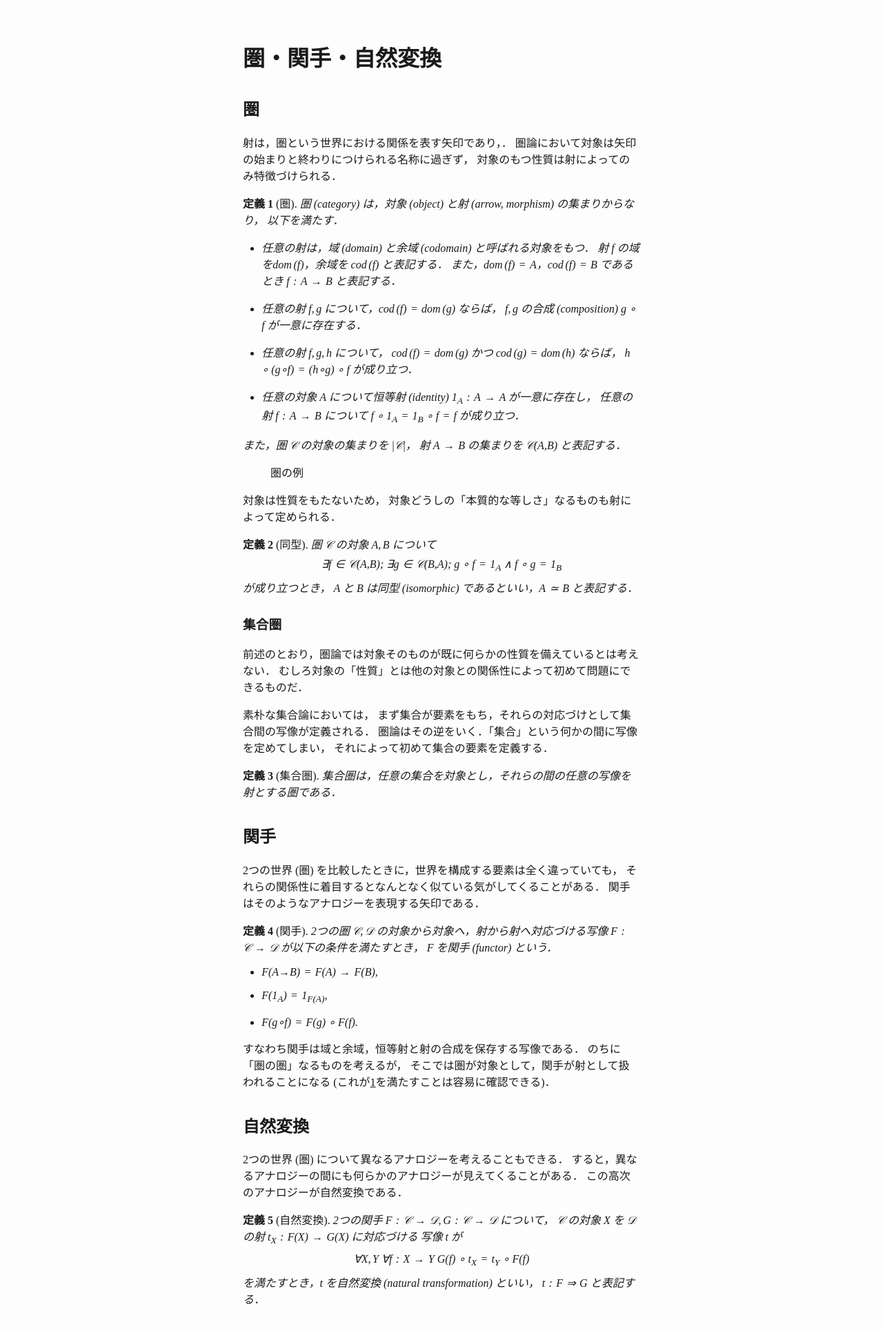
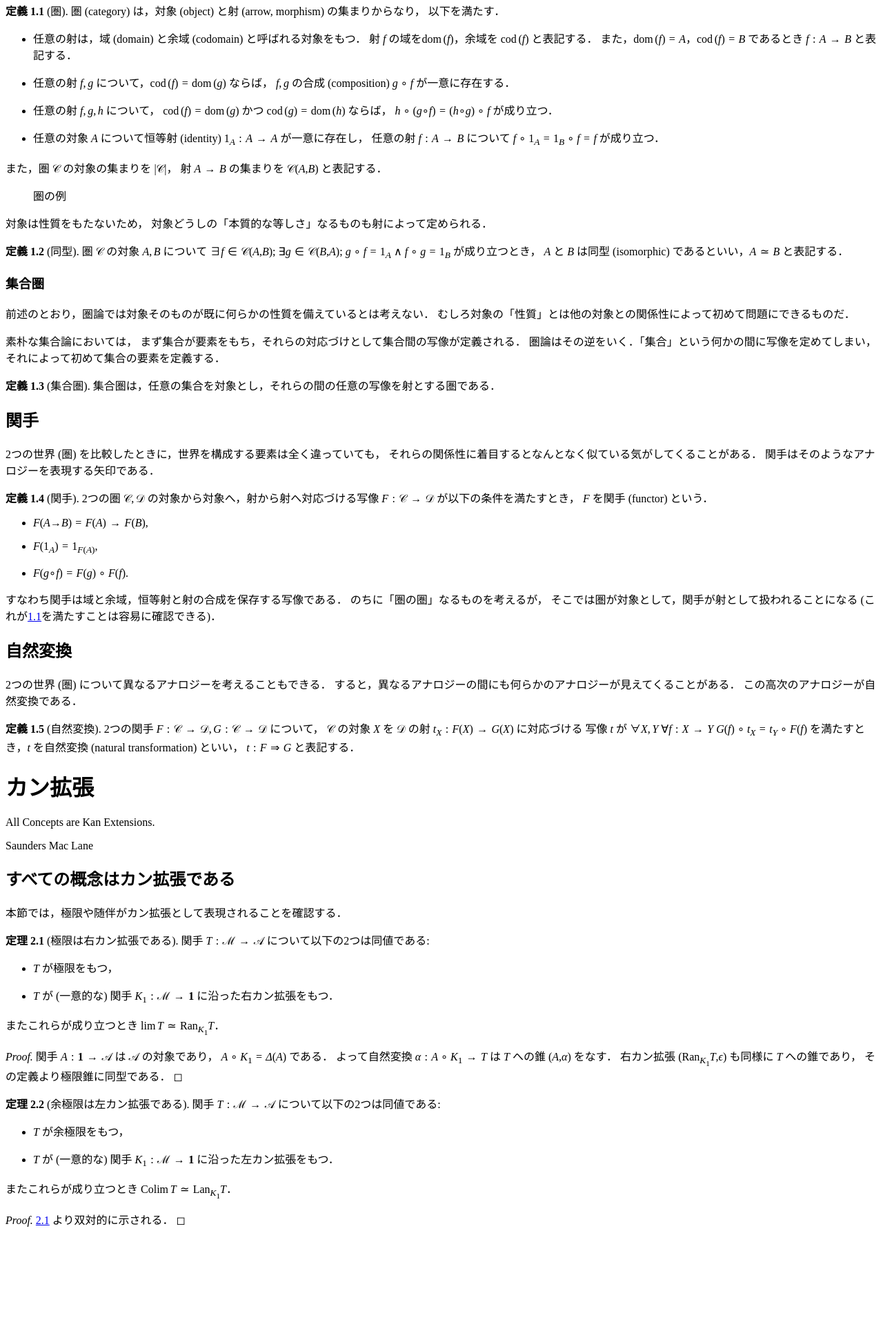
Before and after one commit to g-ohara/category-theory, a plain HTML site: page docs/index.html in a window 1280 px wide. Shown: the part 191-2120 px from the top of the page at 69% size. After the commit the page ends 1986 px from the top, so only its background shows below. Drawn offline with Linux system fonts and the light colour scheme.

Commit message:
feat: create a chapter for kan extensions

```diff
--- a/docs/index.html
+++ b/docs/index.html
@@ -1,220 +1,47 @@
-<!DOCTYPE html>
-<html xmlns="http://www.w3.org/1999/xhtml" lang="" xml:lang="">
-<head>
-  <meta charset="utf-8" />
-  <meta name="generator" content="pandoc" />
-  <meta name="viewport" content="width=device-width, initial-scale=1.0, user-scalable=yes" />
-  <meta name="author" content="大原玄嗣" />
-  <title>圏論ノート</title>
-  <style>
-    html {
-      color: #1a1a1a;
-      background-color: #fdfdfd;
-    }
-    body {
-      margin: 0 auto;
-      max-width: 36em;
-      padding-left: 50px;
-      padding-right: 50px;
-      padding-top: 50px;
-      padding-bottom: 50px;
-      hyphens: auto;
-      overflow-wrap: break-word;
-      text-rendering: optimizeLegibility;
-      font-kerning: normal;
-    }
-    @media (max-width: 600px) {
-      body {
-        font-size: 0.9em;
-        padding: 12px;
-      }
-      h1 {
-        font-size: 1.8em;
-      }
-    }
-    @media print {
-      html {
-        background-color: white;
-      }
-      body {
-        background-color: transparent;
-        color: black;
-        font-size: 12pt;
-      }
-      p, h2, h3 {
-        orphans: 3;
-        widows: 3;
-      }
-      h2, h3, h4 {
-        page-break-after: avoid;
-      }
-    }
-    p {
-      margin: 1em 0;
-    }
-    a {
-      color: #1a1a1a;
-    }
-    a:visited {
-      color: #1a1a1a;
-    }
-    img {
-      max-width: 100%;
-    }
-    h1, h2, h3, h4, h5, h6 {
-      margin-top: 1.4em;
-    }
-    h5, h6 {
-      font-size: 1em;
-      font-style: italic;
-    }
-    h6 {
-      font-weight: normal;
-    }
-    ol, ul {
-      padding-left: 1.7em;
-      margin-top: 1em;
-    }
-    li > ol, li > ul {
-      margin-top: 0;
-    }
-    blockquote {
-      margin: 1em 0 1em 1.7em;
-      padding-left: 1em;
-      border-left: 2px solid #e6e6e6;
-      color: #606060;
-    }
-    code {
-      font-family: Menlo, Monaco, Consolas, 'Lucida Console', monospace;
-      font-size: 85%;
-      margin: 0;
-      hyphens: manual;
-    }
-    pre {
-      margin: 1em 0;
-      overflow: auto;
-    }
-    pre code {
-      padding: 0;
-      overflow: visible;
-      overflow-wrap: normal;
-    }
-    .sourceCode {
-     background-color: transparent;
-     overflow: visible;
-    }
-    hr {
-      background-color: #1a1a1a;
-      border: none;
-      height: 1px;
-      margin: 1em 0;
-    }
-    table {
-      margin: 1em 0;
-      border-collapse: collapse;
-      width: 100%;
-      overflow-x: auto;
-      display: block;
-      font-variant-numeric: lining-nums tabular-nums;
-    }
-    table caption {
-      margin-bottom: 0.75em;
-    }
-    tbody {
-      margin-top: 0.5em;
-      border-top: 1px solid #1a1a1a;
-      border-bottom: 1px solid #1a1a1a;
-    }
-    th {
-      border-top: 1px solid #1a1a1a;
-      padding: 0.25em 0.5em 0.25em 0.5em;
-    }
-    td {
-      padding: 0.125em 0.5em 0.25em 0.5em;
-    }
-    header {
-      margin-bottom: 4em;
-      text-align: center;
-    }
-    #TOC li {
-      list-style: none;
-    }
-    #TOC ul {
-      padding-left: 1.3em;
-    }
-    #TOC > ul {
-      padding-left: 0;
-    }
-    #TOC a:not(:hover) {
-      text-decoration: none;
-    }
-    code{white-space: pre-wrap;}
-    span.smallcaps{font-variant: small-caps;}
-    div.columns{display: flex; gap: min(4vw, 1.5em);}
-    div.column{flex: auto; overflow-x: auto;}
-    div.hanging-indent{margin-left: 1.5em; text-indent: -1.5em;}
-    /* The extra [class] is a hack that increases specificity enough to
-       override a similar rule in reveal.js */
-    ul.task-list[class]{list-style: none;}
-    ul.task-list li input[type="checkbox"] {
-      font-size: inherit;
-      width: 0.8em;
-      margin: 0 0.8em 0.2em -1.6em;
-      vertical-align: middle;
-    }
-    .display.math{display: block; text-align: center; margin: 0.5rem auto;}
-  </style>
-</head>
-<body>
-<header id="title-block-header">
-<h1 class="title">圏論ノート</h1>
-<p class="author">大原玄嗣</p>
-</header>
 <h1 id="圏関手自然変換">圏・関手・自然変換</h1>
 <h2 id="圏">圏</h2>
 <p>射は，圏という世界における関係を表す矢印であり，．
 圏論において対象は矢印の始まりと終わりにつけられる名称に過ぎず，
 対象のもつ性質は射によってのみ特徴づけられる．</p>
 <div id="def:category" class="definition">
-<p><strong>定義 1</strong> (圏). <em>圏 (category) は，対象 (object)
-と射 (arrow, morphism) の集まりからなり， 以下を満たす．</em></p>
+<p><strong>定義 1.1</strong> (圏). 圏 (category) は，対象 (object) と射
+(arrow, morphism) の集まりからなり， 以下を満たす．</p>
 <ul>
-<li><p><em>任意の射は，域 (domain) と余域 (codomain)
-と呼ばれる対象をもつ． 射 <span class="math inline"><em>f</em></span>
-の域を<span class="math inline">dom (<em>f</em>)</span>，余域を <span
+<li><p>任意の射は，域 (domain) と余域 (codomain) と呼ばれる対象をもつ．
+射 <span class="math inline"><em>f</em></span> の域を<span
+class="math inline">dom (<em>f</em>)</span>，余域を <span
 class="math inline">cod (<em>f</em>)</span> と表記する． また，<span
 class="math inline">dom (<em>f</em>) = <em>A</em></span>，<span
 class="math inline">cod (<em>f</em>) = <em>B</em></span> であるとき
 <span class="math inline"><em>f</em> : <em>A</em> → <em>B</em></span>
-と表記する．</em></p></li>
-<li><p><em>任意の射 <span
-class="math inline"><em>f</em>, <em>g</em></span> について，<span
+と表記する．</p></li>
+<li><p>任意の射 <span class="math inline"><em>f</em>, <em>g</em></span>
+について，<span
 class="math inline">cod (<em>f</em>) = dom (<em>g</em>)</span> ならば，
 <span class="math inline"><em>f</em>, <em>g</em></span> の合成
 (composition) <span class="math inline"><em>g</em> ∘ <em>f</em></span>
-が一意に存在する．</em></p></li>
-<li><p><em>任意の射 <span
+が一意に存在する．</p></li>
+<li><p>任意の射 <span
 class="math inline"><em>f</em>, <em>g</em>, <em>h</em></span> について，
 <span class="math inline">cod (<em>f</em>) = dom (<em>g</em>)</span>
 かつ <span
 class="math inline">cod (<em>g</em>) = dom (<em>h</em>)</span> ならば，
 <span
 class="math inline"><em>h</em> ∘ (<em>g</em>∘<em>f</em>) = (<em>h</em>∘<em>g</em>) ∘ <em>f</em></span>
-が成り立つ．</em></p></li>
-<li><p><em>任意の対象 <span class="math inline"><em>A</em></span>
+が成り立つ．</p></li>
+<li><p>任意の対象 <span class="math inline"><em>A</em></span>
 について恒等射 (identity) <span
 class="math inline">1<sub><em>A</em></sub> : <em>A</em> → <em>A</em></span>
 が一意に存在し， 任意の射 <span
 class="math inline"><em>f</em> : <em>A</em> → <em>B</em></span> について
 <span
 class="math inline"><em>f</em> ∘ 1<sub><em>A</em></sub> = 1<sub><em>B</em></sub> ∘ <em>f</em> = <em>f</em></span>
-が成り立つ．</em></p></li>
+が成り立つ．</p></li>
 </ul>
-<p><em>また，圏 <span class="math inline">𝒞</span> の対象の集まりを
-<span class="math inline">|𝒞|</span>， 射 <span
+<p>また，圏 <span class="math inline">𝒞</span> の対象の集まりを <span
+class="math inline">|𝒞|</span>， 射 <span
 class="math inline"><em>A</em> → <em>B</em></span> の集まりを <span
-class="math inline">𝒞(<em>A</em>,<em>B</em>)</span>
-と表記する．</em></p>
+class="math inline">𝒞(<em>A</em>,<em>B</em>)</span> と表記する．</p>
 </div>
 <figure>
 
@@ -223,14 +50,14 @@ class="math inline">𝒞(<em>A</em>,<em>B</em>)</span>
 <p>対象は性質をもたないため，
 対象どうしの「本質的な等しさ」なるものも射によって定められる．</p>
 <div class="definition">
-<p><strong>定義 2</strong> (同型). <em>圏 <span
+<p><strong>定義 1.2</strong> (同型). 圏 <span
 class="math inline">𝒞</span> の対象 <span
 class="math inline"><em>A</em>, <em>B</em></span> について <span
 class="math display">∃<em>f</em> ∈ 𝒞(<em>A</em>,<em>B</em>); ∃<em>g</em> ∈ 𝒞(<em>B</em>,<em>A</em>); <em>g</em> ∘ <em>f</em> = 1<sub><em>A</em></sub> ∧ <em>f</em> ∘ <em>g</em> = 1<sub><em>B</em></sub></span>
 が成り立つとき， <span class="math inline"><em>A</em></span> と <span
 class="math inline"><em>B</em></span> は同型 (isomorphic)
 であるといい，<span class="math inline"><em>A</em> ≃ <em>B</em></span>
-と表記する．</em></p>
+と表記する．</p>
 </div>
 <h3 id="集合圏">集合圏</h3>
 <p>前述のとおり，圏論では対象そのものが既に何らかの性質を備えているとは考えない．
@@ -240,8 +67,8 @@ class="math inline"><em>B</em></span> は同型 (isomorphic)
 圏論はその逆をいく．「集合」という何かの間に写像を定めてしまい，
 それによって初めて集合の要素を定義する．</p>
 <div class="definition">
-<p><strong>定義 3</strong> (集合圏).
-<em>集合圏は，任意の集合を対象とし，それらの間の任意の写像を射とする圏である．</em></p>
+<p><strong>定義 1.3</strong> (集合圏).
+集合圏は，任意の集合を対象とし，それらの間の任意の写像を射とする圏である．</p>
 </div>
 <h2 id="関手">関手</h2>
 <p>2つの世界 (圏)
@@ -249,32 +76,32 @@ class="math inline"><em>B</em></span> は同型 (isomorphic)
 それらの関係性に着目するとなんとなく似ている気がしてくることがある．
 関手はそのようなアナロジーを表現する矢印である．</p>
 <div class="definition">
-<p><strong>定義 4</strong> (関手). <em>2つの圏 <span
+<p><strong>定義 1.4</strong> (関手). 2つの圏 <span
 class="math inline">𝒞, 𝒟</span>
 の対象から対象へ，射から射へ対応づける写像 <span
 class="math inline"><em>F</em> : 𝒞 → 𝒟</span> が以下の条件を満たすとき，
 <span class="math inline"><em>F</em></span> を関手 (functor)
-という．</em></p>
+という．</p>
 <ul>
-<li><p><em><span
-class="math inline"><em>F</em>(<em>A</em>→<em>B</em>) = <em>F</em>(<em>A</em>) → <em>F</em>(<em>B</em>)</span>,</em></p></li>
-<li><p><em><span
-class="math inline"><em>F</em>(1<sub><em>A</em></sub>) = 1<sub><em>F</em>(<em>A</em>)</sub></span>,</em></p></li>
-<li><p><em><span
-class="math inline"><em>F</em>(<em>g</em>∘<em>f</em>) = <em>F</em>(<em>g</em>) ∘ <em>F</em>(<em>f</em>)</span>.</em></p></li>
+<li><p><span
+class="math inline"><em>F</em>(<em>A</em>→<em>B</em>) = <em>F</em>(<em>A</em>) → <em>F</em>(<em>B</em>)</span>,</p></li>
+<li><p><span
+class="math inline"><em>F</em>(1<sub><em>A</em></sub>) = 1<sub><em>F</em>(<em>A</em>)</sub></span>,</p></li>
+<li><p><span
+class="math inline"><em>F</em>(<em>g</em>∘<em>f</em>) = <em>F</em>(<em>g</em>) ∘ <em>F</em>(<em>f</em>)</span>.</p></li>
 </ul>
 </div>
 <p>すなわち関手は域と余域，恒等射と射の合成を保存する写像である．
 のちに「圏の圏」なるものを考えるが，
 そこでは圏が対象として，関手が射として扱われることになる (これが<a
 href="#def:category" data-reference-type="ref"
-data-reference="def:category">1</a>を満たすことは容易に確認できる)．</p>
+data-reference="def:category">1.1</a>を満たすことは容易に確認できる)．</p>
 <h2 id="自然変換">自然変換</h2>
 <p>2つの世界 (圏) について異なるアナロジーを考えることもできる．
 すると，異なるアナロジーの間にも何らかのアナロジーが見えてくることがある．
 この高次のアナロジーが自然変換である．</p>
 <div class="definition">
-<p><strong>定義 5</strong> (自然変換). <em>2つの関手 <span
+<p><strong>定義 1.5</strong> (自然変換). 2つの関手 <span
 class="math inline"><em>F</em> : 𝒞 → 𝒟, <em>G</em> : 𝒞 → 𝒟</span>
 について， <span class="math inline">𝒞</span> の対象 <span
 class="math inline"><em>X</em></span> を <span
@@ -285,7 +112,68 @@ class="math display">∀<em>X</em>, <em>Y</em> ∀<em>f</em> : <em>X</em>
 を満たすとき，<span class="math inline"><em>t</em></span> を自然変換
 (natural transformation) といい， <span
 class="math inline"><em>t</em> : <em>F</em> ⇒ <em>G</em></span>
-と表記する．</em></p>
+と表記する．</p>
 </div>
-</body>
-</html>
+<h1 id="カン拡張">カン拡張</h1>
+<div class="epigraph">
+<p>All Concepts are Kan Extensions.</p>
+<p>Saunders Mac Lane</p>
+</div>
+<h2 id="すべての概念はカン拡張である">すべての概念はカン拡張である</h2>
+<p>本節では，極限や随伴がカン拡張として表現されることを確認する．</p>
+<div id="thm:limit-is-right-kan-extension" class="theorem">
+<p><strong>定理 2.1</strong> (極限は右カン拡張である). 関手 <span
+class="math inline"><em>T</em> : ℳ → 𝒜</span>
+について以下の2つは同値である:</p>
+<ul>
+<li><p><span class="math inline"><em>T</em></span>
+が極限をもつ，</p></li>
+<li><p><span class="math inline"><em>T</em></span> が (一意的な) 関手
+<span
+class="math inline"><em>K</em><sub>1</sub> : ℳ → <strong>1</strong></span>
+に沿った右カン拡張をもつ．</p></li>
+</ul>
+<p>またこれらが成り立つとき <span
+class="math inline">lim <em>T</em> ≃ Ran<sub><em>K</em><sub>1</sub></sub><em>T</em></span>．</p>
+</div>
+<div class="proof">
+<p><em>Proof.</em> 関手 <span
+class="math inline"><em>A</em> : <strong>1</strong> → 𝒜</span> は <span
+class="math inline">𝒜</span> の対象であり， <span
+class="math inline"><em>A</em> ∘ <em>K</em><sub>1</sub> = <em>Δ</em>(<em>A</em>)</span>
+である． よって自然変換 <span
+class="math inline"><em>α</em> : <em>A</em> ∘ <em>K</em><sub>1</sub> → <em>T</em></span>
+は <span class="math inline"><em>T</em></span> への錐 <span
+class="math inline">(<em>A</em>,<em>α</em>)</span> をなす． 右カン拡張
+<span
+class="math inline">(Ran<sub><em>K</em><sub>1</sub></sub><em>T</em>,<em>ϵ</em>)</span>
+も同様に <span class="math inline"><em>T</em></span> への錐であり，
+その定義より極限錐に同型である． ◻</p>
+</div>
+<div class="center">
+
+</div>
+<div class="theorem">
+<p><strong>定理 2.2</strong> (余極限は左カン拡張である). 関手 <span
+class="math inline"><em>T</em> : ℳ → 𝒜</span>
+について以下の2つは同値である:</p>
+<ul>
+<li><p><span class="math inline"><em>T</em></span>
+が余極限をもつ，</p></li>
+<li><p><span class="math inline"><em>T</em></span> が (一意的な) 関手
+<span
+class="math inline"><em>K</em><sub>1</sub> : ℳ → <strong>1</strong></span>
+に沿った左カン拡張をもつ．</p></li>
+</ul>
+<p>またこれらが成り立つとき <span
+class="math inline">Colim <em>T</em> ≃ Lan<sub><em>K</em><sub>1</sub></sub><em>T</em></span>．</p>
+</div>
+<div class="proof">
+<p><em>Proof.</em> <a href="#thm:limit-is-right-kan-extension"
+data-reference-type="ref"
+data-reference="thm:limit-is-right-kan-extension">2.1</a>
+より双対的に示される． ◻</p>
+</div>
+<div class="center">
+
+</div>
```
Also changed, not shown: 1 other file.
